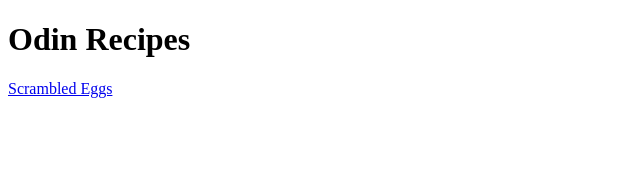
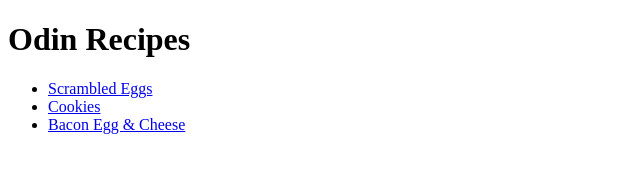
Before and after one commit to Jackspence49/odin-recipes, a plain HTML site: page index.html in a window 1280 px wide. Shown: the whole page, without its empty margins (0-640 px from the left). Drawn offline with Linux system fonts and the light colour scheme.

Commit message:
Create Cookies & Bacon Egg and Cheese File
Create the Cookie & Bacon Egg and Cheese files as well as added to the
index.html to link the two pages to the the original page

```diff
--- a/index.html
+++ b/index.html
@@ -7,7 +7,11 @@
 
     <body>
         <h1>Odin Recipes</h1>
-        <a href="scrambled-eggs.html">Scrambled Eggs</a>
+        <ul>
+            <li> <a href="./recipes/scrambled-eggs.html">Scrambled Eggs</a></li>
+            <li> <a href="./recipes/cookies.html">Cookies</a></li>
+            <li> <a href="./recipes/bacon-egg-cheese.html">Bacon Egg & Cheese</a></li>
+        </ul>
     </body>
 
 </html>
```
Also changed, not shown: recipes/Images/Eggs.jpg (renamed from Eggs.jpg), recipes/bacon-egg-cheese.html (added), recipes/cookies.html (added), recipes/scrambled-eggs.html (renamed from scrambled-eggs.html).
